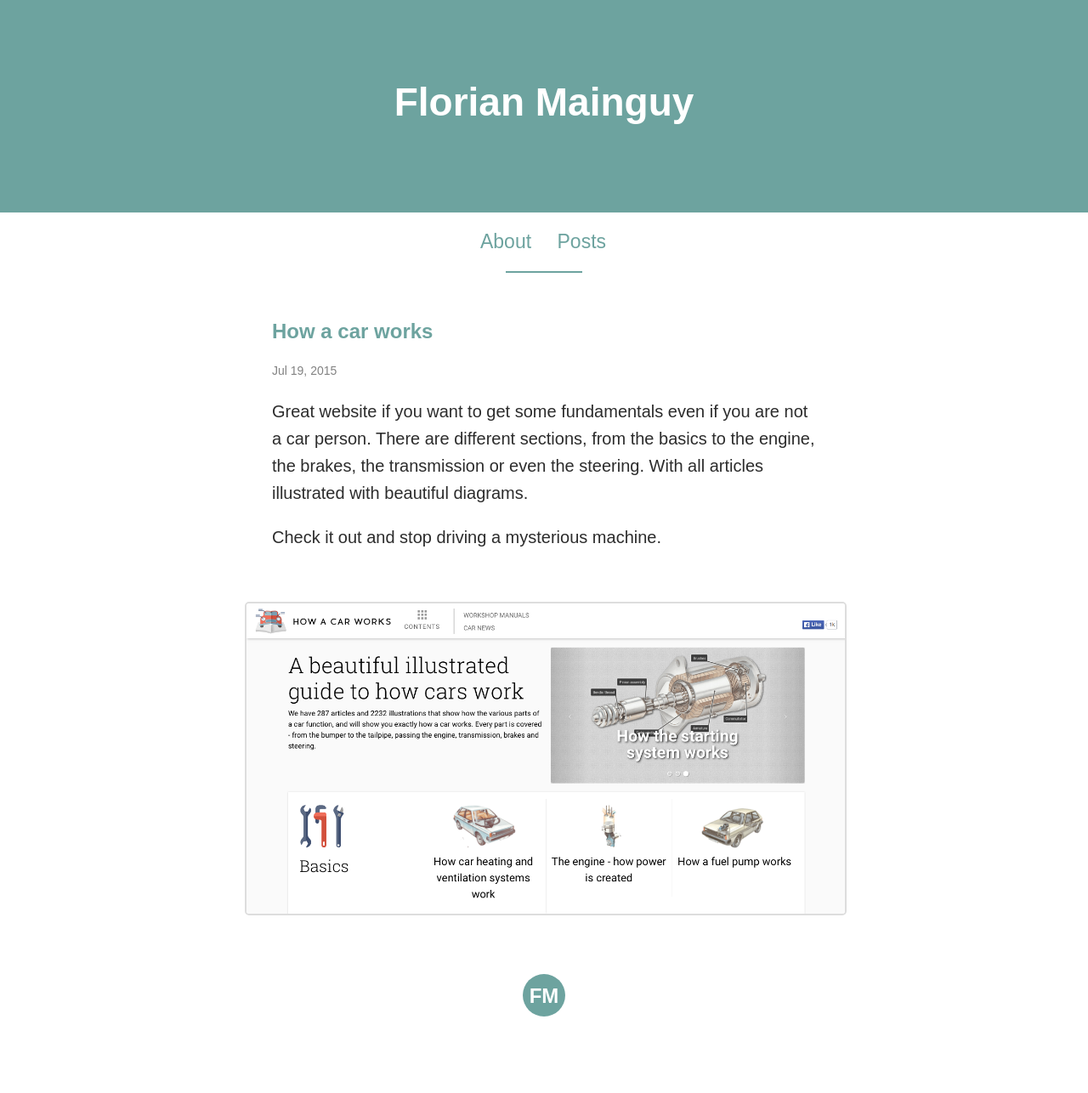
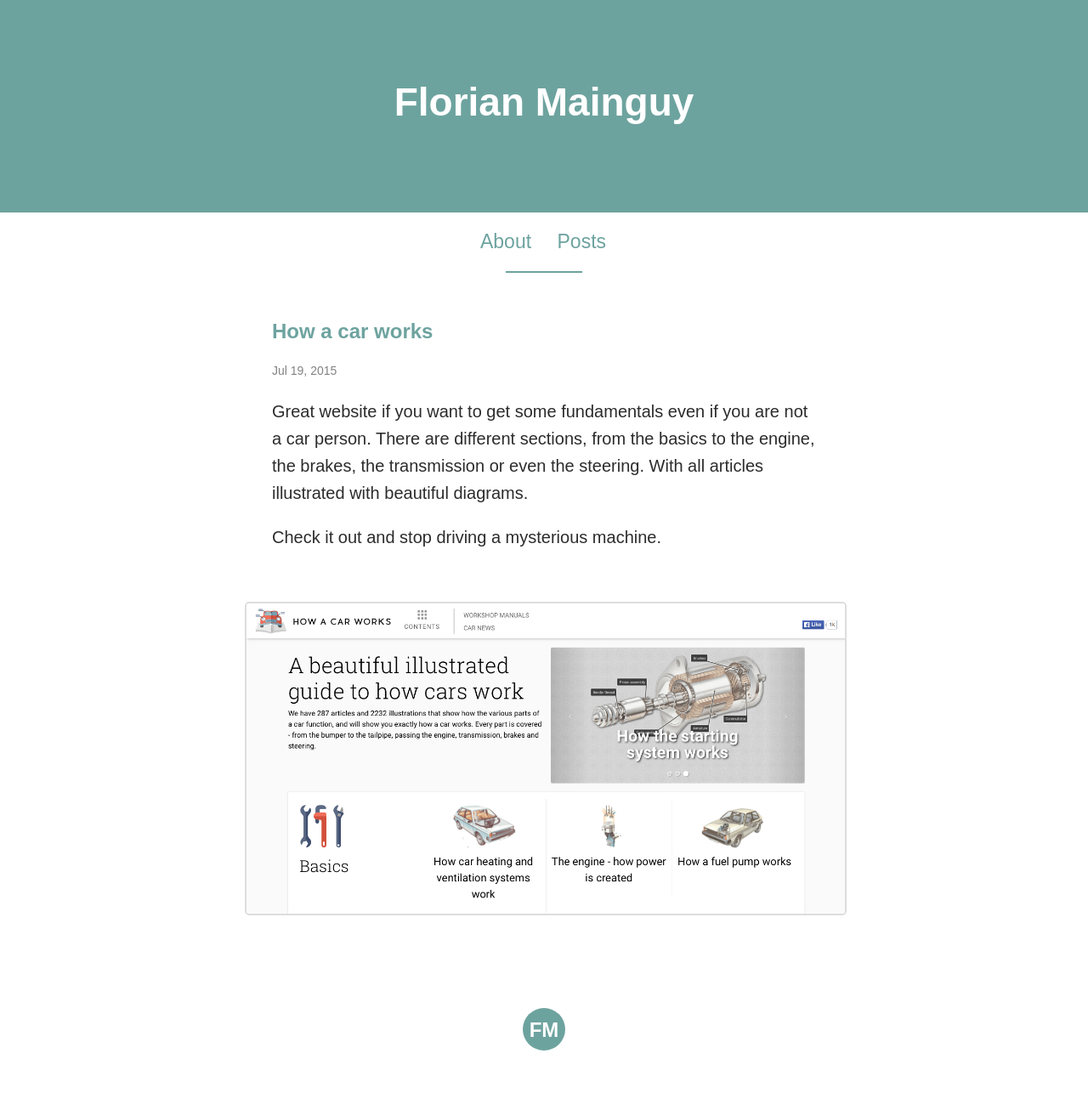
Before and after one commit to florianmainguy/florianmainguy.github.io, a Jekyll site: the page built from _posts/2015-07-19-how-a-car-works.markdown, in a window 1280 px wide. Shown: the whole page at 85% size. Built offline with Jekyll 4.4.1, drawn with Linux system fonts in a browser that asks for light colours; before the commit the page ends 1246 px from its top, so only the background shows below that.

Commit message:
napoleon

```diff
--- a/_sass/_base.scss
+++ b/_sass/_base.scss
@@ -12,6 +12,7 @@ img {
     min-width: 110%;
     height:auto;
     margin-top: 40px;
+    margin-bottom: 40px;
     margin-left:-5%;
     border: 2px solid #DDDDDD;
     border-radius: 5px;
```
